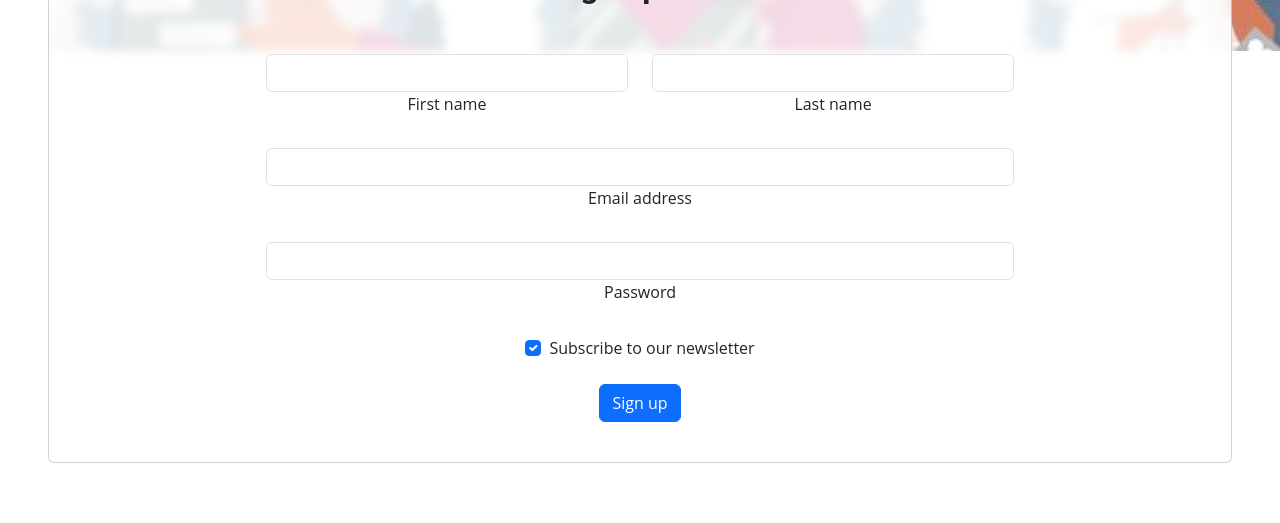
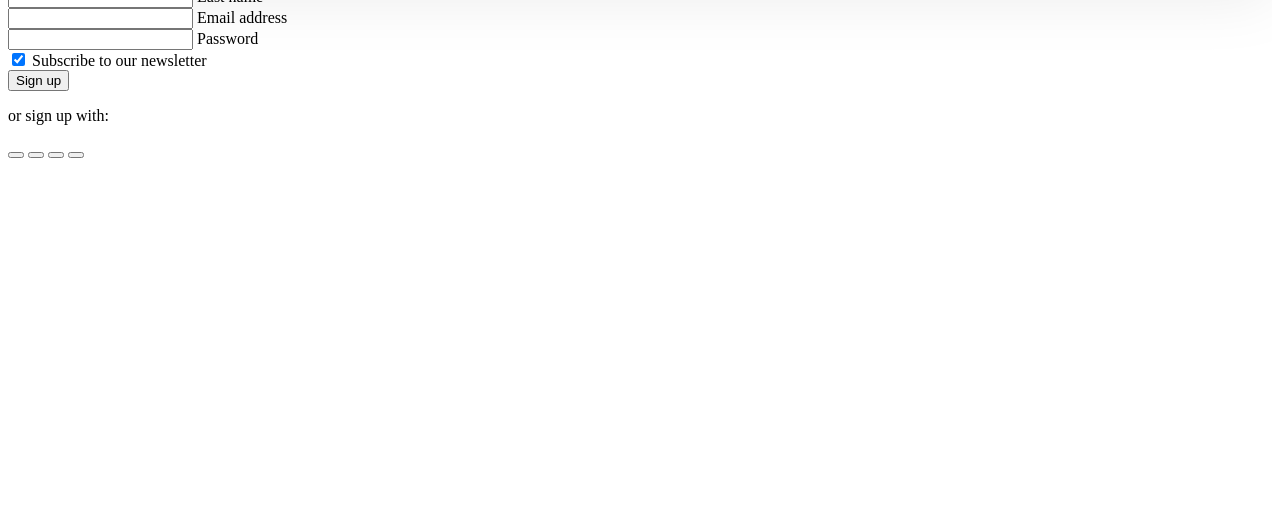
Before and after one commit to ilhamehoumadi/project, a Django app: template project/templates/account/association.html in a window 1280 px wide. Shown: the part 309-832 px from the top of the page. After the commit the page ends 467 px from the top, so only its background shows below. Run offline with Django 5.2, Linux system fonts and the light colour scheme; the template is opened without the code that fills it, so the values that code supplies are empty; parts of the project's set-up code (start-up, migrations or seed data) failed here and were passed over; some libraries are stand-ins or nearby versions.

Commit message:
sign up donor

```diff
--- a/project/templates/account/association.html
+++ b/project/templates/account/association.html
@@ -1,49 +1,23 @@
-{%load static %}
-{% load crispy_forms_tags %}
-{% block title %}{% endblock title %}
-
-    <!--<form method="post">
-        {% csrf_token %}
-        {{ form.as_p }}
-        <button type="submit" >Sign Up</button>
-    </form>-->
 <!DOCTYPE html>
 <html lang="en">
-
-
-    <head>
-        <!-- Vendor CSS Files -->
-        <link href="{% static  'assets/vendor/aos/aos.css'%}" rel="stylesheet">
-        <link href="{% static  'assets/vendor/bootstrap/css/bootstrap.min.css'%}" rel="stylesheet">
-        <link href="{% static  'assets/vendor/bootstrap-icons/bootstrap-icons.css'%}" rel="stylesheet">
-        <link href="{% static  'assets/vendor/boxicons/css/boxicons.min.css'%}" rel="stylesheet">
-        <link href="{% static  'assets/vendor/glightbox/css/glightbox.min.css'%}" rel="stylesheet">
-        <link href="{% static  'assets/vendor/swiper/swiper-bundle.min.css'%}" rel="stylesheet">
-
-            <!-- Template Main CSS File -->
-        <link rel="stylesheet" type="text/css" href="{% static  'assets/css/style.css' %}" >
-
-
 </head>
 {% block content %}
 <body>
-
     <!-- Section: Design Block -->
 <section class="text-center">
     <!-- Background image -->
-            <div class="p-5 bg-image" style="background-image: url('{% static 'assets/img/donor1.jpg' %}');
-             height: 300px; margin-top:0px;">
-            </div>
+    <div class="p-5 bg-image" style="
+          background-image: url('https://mdbootstrap.com/img/new/textures/full/171.jpg');
+          height: 300px;
+          "></div>
     <!-- Background image -->
 
-        <div class="card mx-4 mx-md-5 shadow-5-strong"
-            style="
+    <div class="card mx-4 mx-md-5 shadow-5-strong" style="
           margin-top: -100px;
           background: hsla(0, 0%, 100%, 0.8);
-                backdrop-filter: blur(5px);
-            "
-        >
-        <div class="card-body py-3 px-md-4">
+          backdrop-filter: blur(30px);
+          ">
+      <div class="card-body py-5 px-md-5">
 
         <div class="row d-flex justify-content-center">
           <div class="col-lg-8">
@@ -90,7 +64,25 @@
                 Sign up
               </button>
 
+              <!-- Register buttons -->
+              <div class="text-center">
+                <p>or sign up with:</p>
+                <button type="button" class="btn btn-link btn-floating mx-1">
+                  <i class="fab fa-facebook-f"></i>
+                </button>
 
+                <button type="button" class="btn btn-link btn-floating mx-1">
+                  <i class="fab fa-google"></i>
+                </button>
+
+                <button type="button" class="btn btn-link btn-floating mx-1">
+                  <i class="fab fa-twitter"></i>
+                </button>
+
+                <button type="button" class="btn btn-link btn-floating mx-1">
+                  <i class="fab fa-github"></i>
+                </button>
+              </div>
             </form>
           </div>
         </div>
@@ -99,22 +91,6 @@
   </section>
   <!-- Section: Design Block -->
 
-
-    <!-- Vendor JS Files -->
-    <script src="{% static 'assets/vendor/purecounter/purecounter_vanilla.js'%}"></script>
-    <script src="{% static 'assets/vendor/aos/aos.js'%}"></script>
-    <script src="{% static 'assets/vendor/bootstrap/js/bootstrap.bundle.min.js'%}"></script>
-    <script src="{% static 'assets/vendor/glightbox/js/glightbox.min.js'%}"></script>
-    <script src="{% static 'assets/vendor/isotope-layout/isotope.pkgd.min.js'%}"></script>
-    <script src="{% static 'assets/vendor/swiper/swiper-bundle.min.js'%}"></script>
-    <script src="{% static 'assets/vendor/waypoints/noframework.waypoints.js'%}"></script>
-    <script src="{% static 'assets/vendor/php-email-form/validate.js'%}"></script>
-
-
-     <!-- Template Main JS File -->
-     <script src="{% static 'assets/js/main.js'%}"></script>
-
-
 </body>
 {% endblock content %}
 </html>
--- a/project/templates/account/signup.html
+++ b/project/templates/account/signup.html
@@ -89,7 +89,7 @@
                             </div>
 
                             <div class="d-flex justify-content-center mx-4 mb-3 mb-lg-4">
-                              <button type="button" class="btn btn-primary btn-lg">Register</button>
+                              <button type="button" class="btn btn-primary btn-lg">Sign up</button>
                             </div>
 
                           </form>
```
Lines whose indentation alone changed are shown as unchanged.
